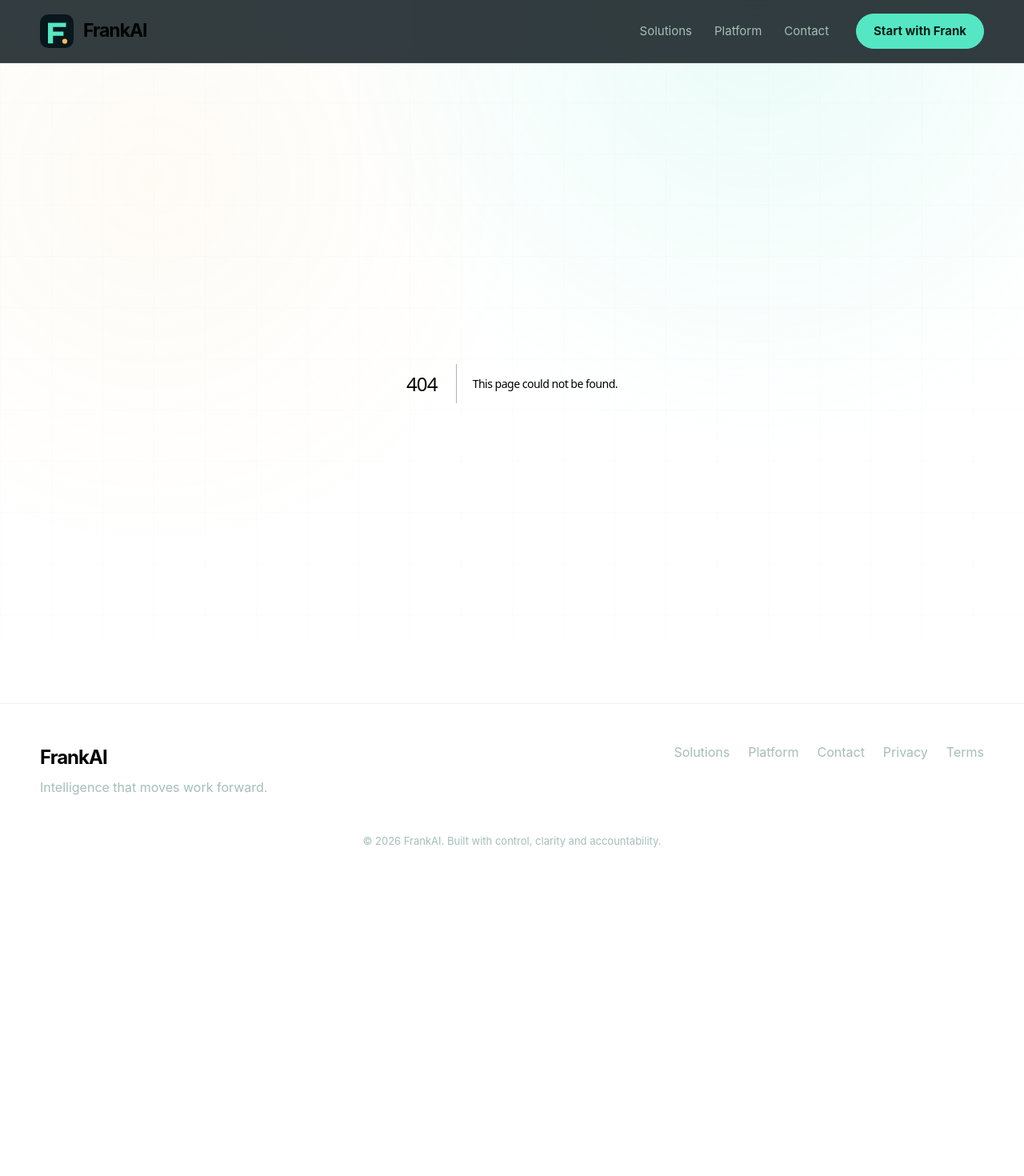
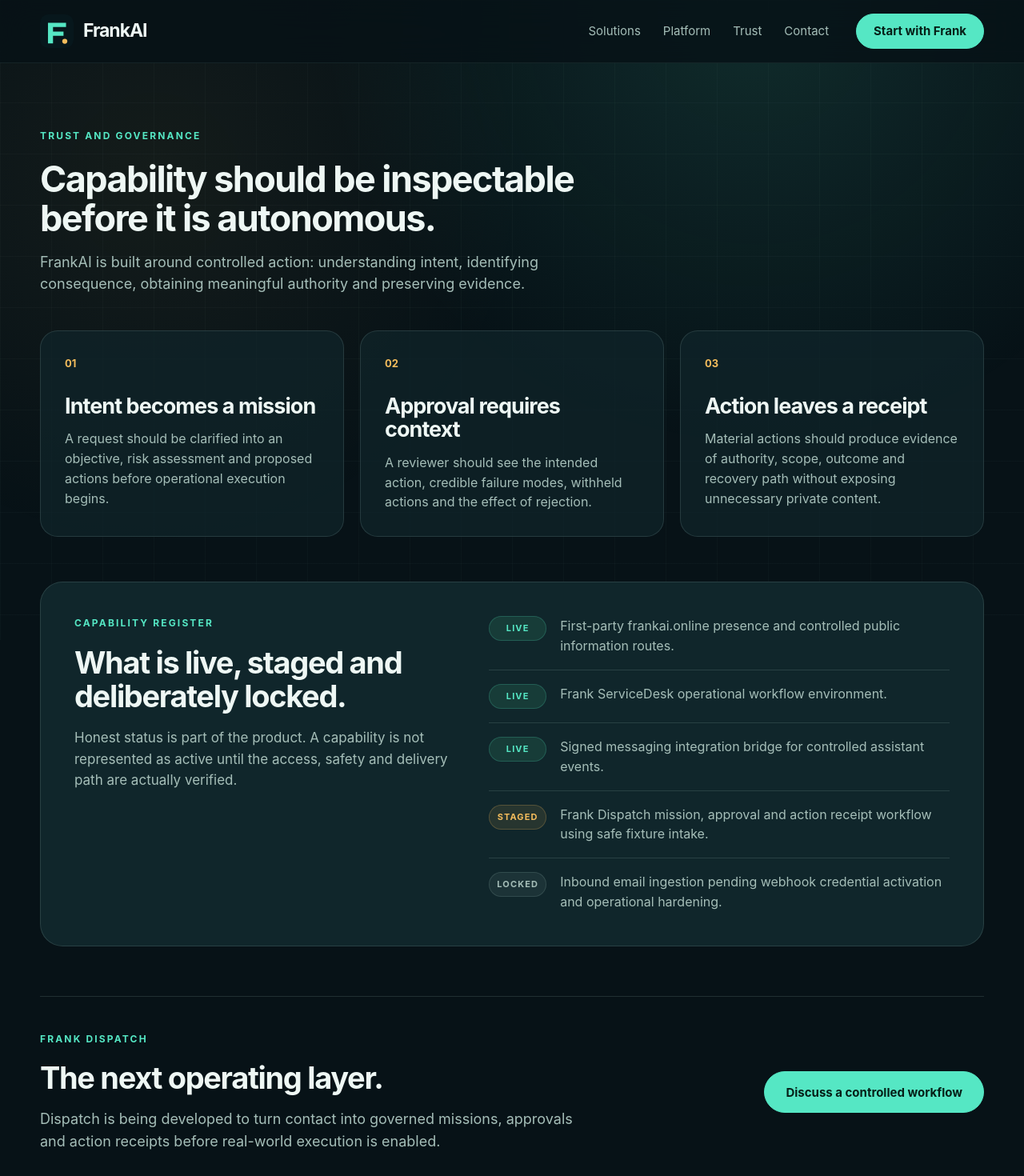
Before and after one commit to kuhnseelmee/frankai.online, a Next.js app: page /trust in a window 1280 px wide. Before the commit this address had no page. Shown: the top 1470 px of the page at 80% size. Before the commit the page ends 1092 px from the top, so only its background shows below. Built offline with nearby package versions, Linux system fonts and the light colour scheme.

Commit message:
Add FrankAI trust and capability register page

```diff
--- a/app/globals.css
+++ b/app/globals.css
@@ -448,6 +448,114 @@
   margin: 18px 0 31px;
 }
 
+.trust-principles {
+  display: grid;
+  gap: 20px;
+  grid-template-columns: repeat(3, 1fr);
+}
+
+.trust-principle {
+  background: rgba(16, 38, 43, 0.7);
+  border: 1px solid var(--line);
+  border-radius: 22px;
+  padding: 30px;
+}
+
+.trust-principle h2 {
+  font-size: 27px;
+  margin-bottom: 14px;
+}
+
+.trust-principle p:last-child,
+.trust-evidence-lead,
+.capability-row p,
+.trust-callout p:last-child {
+  color: var(--muted);
+}
+
+.trust-evidence {
+  background: var(--panel);
+  border: 1px solid var(--line);
+  border-radius: 28px;
+  display: grid;
+  gap: 46px;
+  grid-template-columns: 0.82fr 1fr;
+  margin-top: 56px;
+  padding: 42px;
+}
+
+.trust-evidence h2,
+.trust-callout h2 {
+  font-size: clamp(29px, 3.2vw, 38px);
+}
+
+.trust-evidence-lead {
+  font-size: 17px;
+  margin-top: 18px;
+}
+
+.capability-row {
+  align-items: start;
+  border-bottom: 1px solid var(--line);
+  display: grid;
+  gap: 17px;
+  grid-template-columns: 72px 1fr;
+  padding: 17px 0;
+}
+
+.capability-row:first-child {
+  padding-top: 0;
+}
+
+.capability-row:last-child {
+  border-bottom: 0;
+  padding-bottom: 0;
+}
+
+.capability-status {
+  border: 1px solid var(--line);
+  border-radius: 999px;
+  font-size: 11px;
+  font-weight: 700;
+  letter-spacing: 0.1em;
+  padding: 6px 8px;
+  text-align: center;
+  text-transform: uppercase;
+}
+
+.status-live {
+  background: var(--mint-dark);
+  border-color: rgba(85, 231, 196, 0.2);
+  color: var(--mint);
+}
+
+.status-staged {
+  background: rgba(244, 188, 92, 0.1);
+  border-color: rgba(244, 188, 92, 0.22);
+  color: var(--gold);
+}
+
+.status-locked {
+  background: rgba(151, 184, 176, 0.09);
+  color: var(--muted);
+}
+
+.trust-callout {
+  align-items: center;
+  border-top: 1px solid var(--line);
+  display: flex;
+  gap: 48px;
+  justify-content: space-between;
+  margin-top: 62px;
+  padding-top: 44px;
+}
+
+.trust-callout p:last-child {
+  font-size: 18px;
+  margin-top: 16px;
+  max-width: 690px;
+}
+
 .page-title {
   font-size: clamp(42px, 5.4vw, 62px);
   max-width: 830px;
@@ -577,13 +685,15 @@
 
 @media (max-width: 940px) {
   .hero-grid,
-  .trust-grid {
+  .trust-grid,
+  .trust-evidence {
     grid-template-columns: 1fr;
   }
 
   .card-grid.three,
   .pillar-grid,
-  .contact-grid {
+  .contact-grid,
+  .trust-principles {
     grid-template-columns: repeat(2, 1fr);
   }
 
@@ -628,7 +738,8 @@
   .feature-grid,
   .pillar-grid,
   .start-grid,
-  .contact-grid {
+  .contact-grid,
+  .trust-principles {
     grid-template-columns: 1fr;
   }
 
@@ -646,7 +757,8 @@
 
   .cta-panel,
   .inline-cta,
-  .footer-grid {
+  .footer-grid,
+  .trust-callout {
     align-items: flex-start;
     flex-direction: column;
   }
@@ -654,4 +766,8 @@
   .cta-panel {
     padding: 31px 26px;
   }
+
+  .trust-evidence {
+    padding: 28px 23px;
+  }
 }
--- a/app/page.tsx
+++ b/app/page.tsx
@@ -124,6 +124,7 @@
             <div><h3>Your data remains entrusted territory.</h3><p>Privacy and ownership are treated as obligations, not marketing decoration.</p></div>
             <div><h3>Consequential actions stay deliberate.</h3><p>External communication, access and irreversible steps require appropriate control.</p></div>
             <div><h3>Systems should leave evidence.</h3><p>Operational workflows are built to be inspectable, accountable and maintainable.</p></div>
+            <Link className="text-link" href="/trust">See the governance model <span aria-hidden="true">-&gt;</span></Link>
           </div>
         </div>
       </section>
--- a/app/sitemap.ts
+++ b/app/sitemap.ts
@@ -1,7 +1,7 @@
 import type { MetadataRoute } from 'next'
 
 export default function sitemap(): MetadataRoute.Sitemap {
-  const pages = ['', '/solutions', '/platform', '/start', '/contact', '/privacy', '/terms']
+  const pages = ['', '/solutions', '/platform', '/trust', '/start', '/contact', '/privacy', '/terms']
   return pages.map((path) => ({
     url: `https://frankai.online${path}`,
     lastModified: new Date('2026-05-26'),
--- /dev/null
+++ b/app/trust/page.tsx
@@ -0,0 +1,83 @@
+import type { Metadata } from 'next'
+import Link from 'next/link'
+import { SectionIntro } from '@/components/SectionIntro'
+
+export const metadata: Metadata = {
+  title: 'Trust',
+  description: 'How FrankAI handles boundaries, approvals, evidence and staged capability.'
+}
+
+const principles = [
+  {
+    title: 'Intent becomes a mission',
+    text: 'A request should be clarified into an objective, risk assessment and proposed actions before operational execution begins.'
+  },
+  {
+    title: 'Approval requires context',
+    text: 'A reviewer should see the intended action, credible failure modes, withheld actions and the effect of rejection.'
+  },
+  {
+    title: 'Action leaves a receipt',
+    text: 'Material actions should produce evidence of authority, scope, outcome and recovery path without exposing unnecessary private content.'
+  }
+]
+
+const capability = [
+  ['Live', 'First-party frankai.online presence and controlled public information routes.'],
+  ['Live', 'Frank ServiceDesk operational workflow environment.'],
+  ['Live', 'Signed messaging integration bridge for controlled assistant events.'],
+  ['Staged', 'Frank Dispatch mission, approval and action receipt workflow using safe fixture intake.'],
+  ['Locked', 'Inbound email ingestion pending webhook credential activation and operational hardening.']
+]
+
+export default function TrustPage() {
+  return (
+    <section className="page-section">
+      <div className="container">
+        <SectionIntro
+          eyebrow="Trust and governance"
+          title="Capability should be inspectable before it is autonomous."
+          text="FrankAI is built around controlled action: understanding intent, identifying consequence, obtaining meaningful authority and preserving evidence."
+        />
+        <div className="trust-principles">
+          {principles.map((principle, index) => (
+            <article className="trust-principle" key={principle.title}>
+              <p className="pillar-number">0{index + 1}</p>
+              <h2>{principle.title}</h2>
+              <p>{principle.text}</p>
+            </article>
+          ))}
+        </div>
+        <div className="trust-evidence">
+          <div>
+            <p className="eyebrow">Capability register</p>
+            <h2>What is live, staged and deliberately locked.</h2>
+            <p className="trust-evidence-lead">
+              Honest status is part of the product. A capability is not represented as active until
+              the access, safety and delivery path are actually verified.
+            </p>
+          </div>
+          <div className="capability-list">
+            {capability.map(([status, description]) => (
+              <div className="capability-row" key={description}>
+                <span className={`capability-status status-${status.toLowerCase()}`}>{status}</span>
+                <p>{description}</p>
+              </div>
+            ))}
+          </div>
+        </div>
+        <div className="trust-callout">
+          <div>
+            <p className="eyebrow">Frank Dispatch</p>
+            <h2>The next operating layer.</h2>
+            <p>
+              Dispatch is being developed to turn contact into governed missions, approvals and
+              action receipts before real-world execution is enabled.
+            </p>
+          </div>
+          <Link className="button" href="/contact">Discuss a controlled workflow</Link>
+        </div>
+      </div>
+    </section>
+  )
+}
--- a/components/SiteFooter.tsx
+++ b/components/SiteFooter.tsx
@@ -11,6 +11,7 @@
         <div className="footer-links">
           <Link href="/solutions">Solutions</Link>
           <Link href="/platform">Platform</Link>
+          <Link href="/trust">Trust</Link>
           <Link href="/contact">Contact</Link>
           <Link href="/privacy">Privacy</Link>
           <Link href="/terms">Terms</Link>
--- a/components/SiteHeader.tsx
+++ b/components/SiteHeader.tsx
@@ -12,6 +12,7 @@
         <nav className="nav-links" aria-label="Main navigation">
           <Link href="/solutions">Solutions</Link>
           <Link href="/platform">Platform</Link>
+          <Link href="/trust">Trust</Link>
           <Link href="/contact">Contact</Link>
         </nav>
         <Link className="button button-small" href="/start">
```
